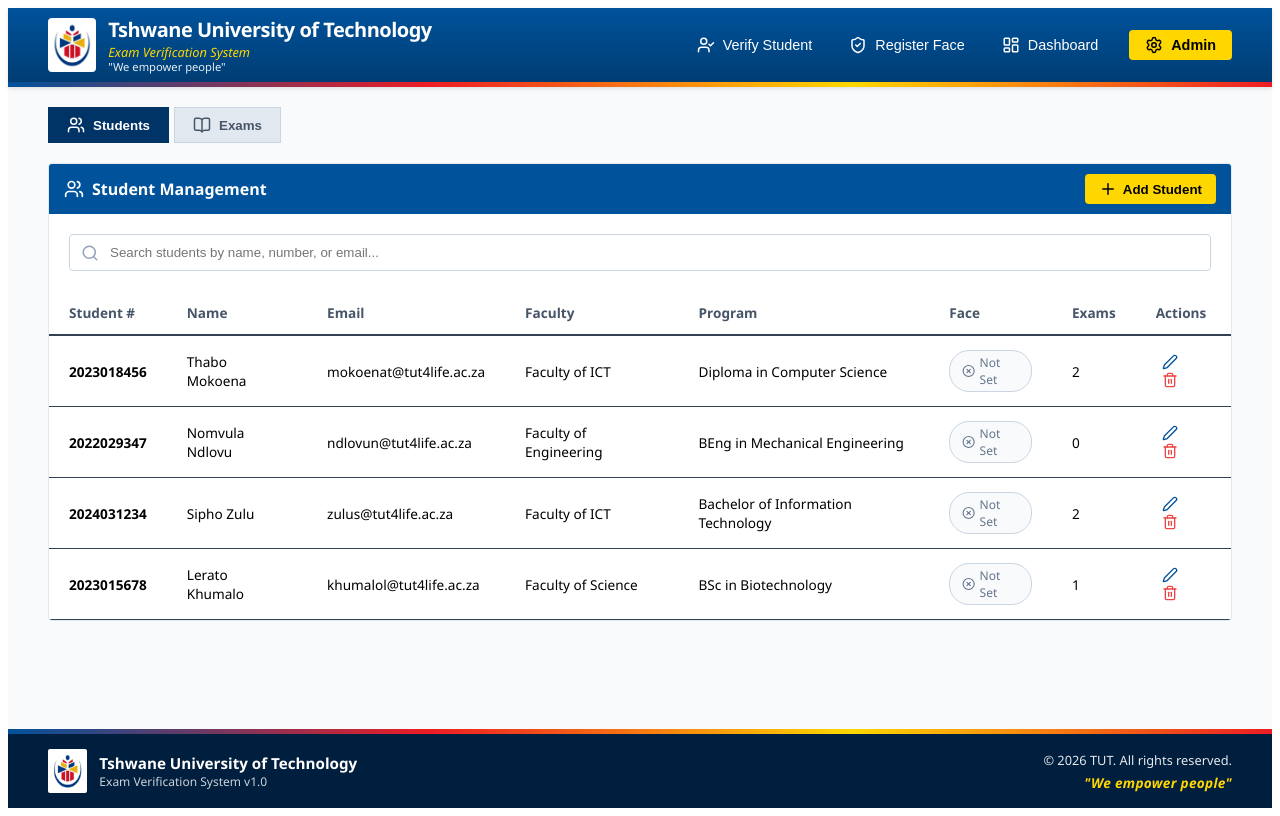
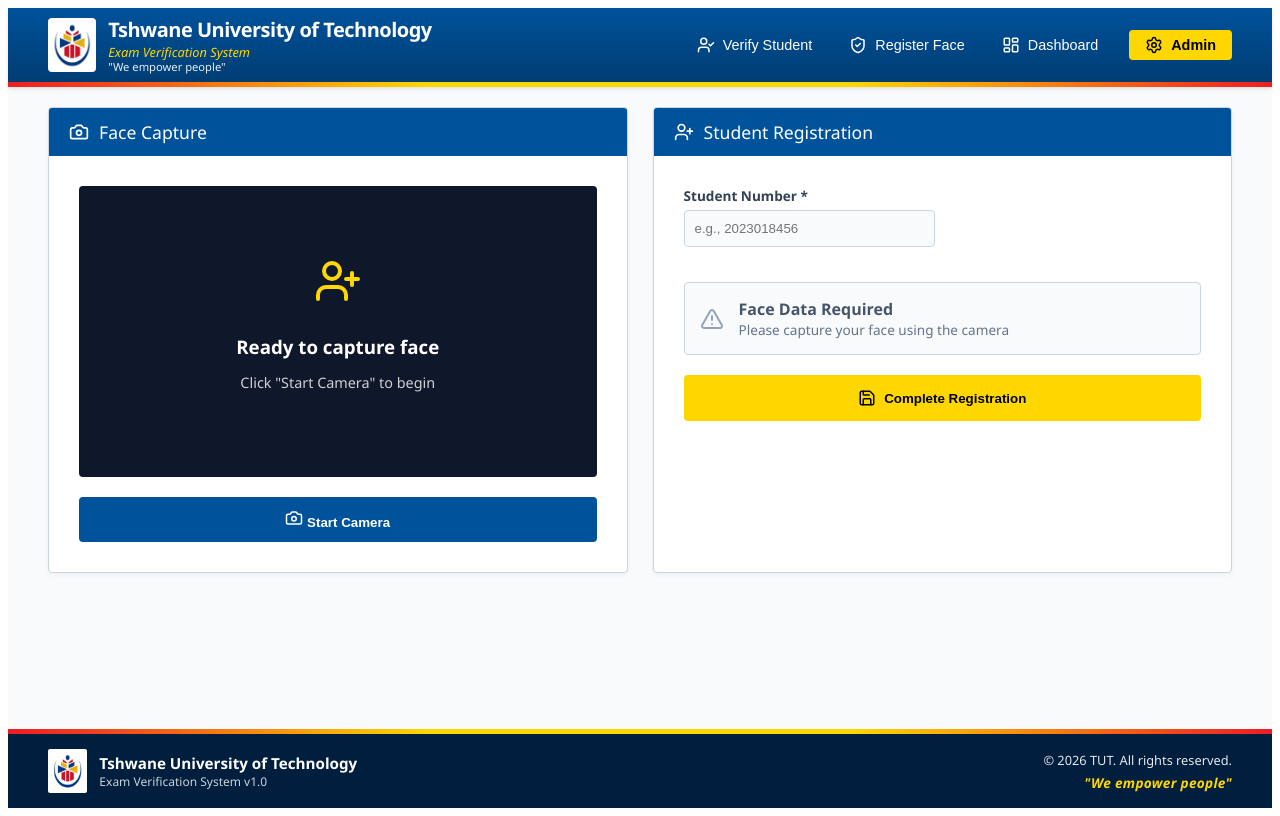
Before and after one commit to Kamogelo-ke/eduverify, a React (Vite) app in the folder frontend/: page /register-face in a window 1280 px wide. Built offline with nearby package versions, Linux system fonts and the light colour scheme.

Commit message:
Added the Register Face page

```diff
--- a/frontend/src/App.jsx
+++ b/frontend/src/App.jsx
@@ -1,11 +1,16 @@
 import React from 'react';
+import { BrowserRouter as Router, Routes, Route } from 'react-router-dom';
 import StudentManagement from './pages/StudentManagement';
+import RegisterFace from './pages/RegisterFace';
 
 function App() {
   return (
-    <div className="App">
-      <StudentManagement />
-    </div>
+    <Router>
+      <Routes>
+        <Route path="/" element={<StudentManagement />} />
+        <Route path="/register-face" element={<RegisterFace />} />
+      </Routes>
+    </Router>
   );
 }
 
--- /dev/null
+++ b/frontend/src/hooks/useCamera.js
@@ -0,0 +1,37 @@
+import { useState, useRef, useEffect } from 'react';
+
+export const useCamera = (isActive) => {
+  const videoRef = useRef(null);
+  const streamRef = useRef(null);
+  const [error, setError] = useState(null);
+
+  useEffect(() => {
+    const startCamera = async () => {
+      try {
+        const stream = await navigator.mediaDevices.getUserMedia({
+          video: { width: 1280, height: 720 }
+        });
+
+        if (videoRef.current) {
+          videoRef.current.srcObject = stream;
+          streamRef.current = stream;
+        }
+      } catch (err) {
+        setError(err);
+        console.error("Camera access error:", err);
+      }
+    };
+
+    if (isActive) {
+      startCamera();
+    }
+
+    return () => {
+      if (streamRef.current) {
+        streamRef.current.getTracks().forEach(track => track.stop());
+      }
+    };
+  }, [isActive]);
+
+  return { videoRef, error };
+};
--- /dev/null
+++ b/frontend/src/pages/RegisterFace.jsx
@@ -0,0 +1,156 @@
+import React, { useState } from 'react';
+import { Camera, Save, UserPlus, AlertTriangle } from 'lucide-react';
+import { useNavigate } from 'react-router-dom';
+
+// Shared Components
+import Header from '../components/Header';
+import Footer from '../components/Footer';
+
+// Hooks
+import { useCamera } from '../hooks/useCamera';
+
+// Styles
+import '../styles/pages/RegisterFace.scss';
+
+const RegisterFace = () => {
+  const navigate = useNavigate();
+  const [isCameraActive, setIsCameraActive] = useState(false);
+  const [isSubmitting, setIsSubmitting] = useState(false);
+
+  // Logic Separation via Custom Hook
+  const { videoRef, error } = useCamera(isCameraActive);
+
+  const handleSubmit = async (e) => {
+    e.preventDefault();
+    if (!isCameraActive) return alert("Please start the camera and capture your face.");
+
+    setIsSubmitting(true);
+
+    // 1. Capture image from video stream
+    const video = videoRef.current;
+    const canvas = document.createElement('canvas');
+    canvas.width = video.videoWidth;
+    canvas.height = video.videoHeight;
+    canvas.getContext('2d').drawImage(video, 0, 0);
+    const faceImage = canvas.toDataURL('image/jpeg');
+
+    // 2. Gather form data
+    const formData = new FormData(e.target);
+    const studentData = {
+      studentNumber: formData.get('studentNumber'),
+      email: formData.get('email'),
+      firstName: formData.get('firstName'),
+      lastName: formData.get('lastName'),
+      faculty: formData.get('faculty'),
+      program: formData.get('program'),
+      faceImage: faceImage // Base64 string for Prisma
+    };
+
+    // 3. API Call
+    try {
+      const response = await fetch('http://localhost:5000/api/students/register', {
+        method: 'POST',
+        headers: { 'Content-Type': 'application/json' },
+        body: JSON.stringify(studentData),
+      });
+
+      if (response.ok) {
+        alert("Student Registered Successfully!");
+        navigate('/dashboard');
+      } else {
+        const errData = await response.json();
+        alert(`Registration failed: ${errData.message}`);
+      }
+    } catch (err) {
+      console.error("API Error:", err);
+      alert("Server connection failed.");
+    } finally {
+      setIsSubmitting(false);
+    }
+  };
+
+  return (
+    <div className="dashboard-wrapper">
+      <Header />
+
+      <main className="content-area">
+        <div className="register-grid">
+
+          {/* Left Column: Face Capture */}
+          <section className="card">
+            <div className="card-header">
+              <Camera size={20} />
+              <h2>Face Capture</h2>
+            </div>
+            <div className="card-content">
+              <div className="camera-box">
+                {!isCameraActive ? (
+                  <div className="camera-placeholder">
+                    <UserPlus size={48} className="user-plus-icon" />
+                    <h3>Ready to capture face</h3>
+                    <p>Click "Start Camera" to begin</p>
+                  </div>
+                ) : (
+                  <div className="camera-feed">
+                    <video
+                      ref={videoRef}
+                      autoPlay
+                      playsInline
+                      muted
+                      className="video-element"
+                      style={{ width: '100%', height: '100%', objectFit: 'cover', borderRadius: '8px' }}
+                    />
+                    {error && <p className="error-text" style={{color: 'red'}}>Error: {error.message}</p>}
+                  </div>
+                )}
+              </div>
+              <button
+                type="button"
+                className="btn-camera"
+                onClick={() => setIsCameraActive(true)}
+                disabled={isCameraActive}
+              >
+                <Camera size={18} /> {isCameraActive ? "Camera Active" : "Start Camera"}
+              </button>
+            </div>
+          </section>
+
+          {/* Right Column: Student Registration */}
+          <section className="card">
+            <div className="card-header">
+              <UserPlus size={20} />
+              <h2>Student Registration</h2>
+            </div>
+            <div className="card-content">
+              <form className="registration-form" onSubmit={handleSubmit}>
+                <div className="form-row">
+                  <div className="form-group">
+                    <label>Student Number *</label>
+                    <input name="studentNumber" type="text" placeholder="e.g., 2023018456" required />
+                  </div>
+                  </div>
+
+
+                <div className="info-box">
+                  <AlertTriangle size={24} className="info-icon" />
+                  <div>
+                    <strong>Face Data Required</strong>
+                    <p>Please capture your face using the camera</p>
+                  </div>
+                </div>
+
+                <button type="submit" className="btn-submit" disabled={isSubmitting}>
+                  <Save size={18} /> {isSubmitting ? "Processing..." : "Complete Registration"}
+                </button>
+              </form>
+            </div>
+          </section>
+        </div>
+      </main>
+
+      <Footer />
+    </div>
+  );
+};
+
+export default RegisterFace;
--- a/frontend/src/pages/StudentManagement.jsx
+++ b/frontend/src/pages/StudentManagement.jsx
@@ -1,5 +1,6 @@
 import React from 'react';
 import { Users, BookOpen, Search, Plus, Edit2, Trash2, CheckCircle, XCircle } from 'lucide-react';
+import { useNavigate } from 'react-router-dom';
 
 // Custom Hook
 import { useStudents } from '../hooks/useStudents';
@@ -12,6 +13,7 @@ import Footer from '../components/Footer';
 import '../styles/pages/student-management.scss';
 
 const StudentManagement = () => {
+  const navigate = useNavigate();
   const {
     students,
     searchTerm,
@@ -32,8 +34,13 @@ const StudentManagement = () => {
         <section className="main-card">
           <header>
             <div className="title"><Users size={20} /> <h2>Student Management</h2></div>
-            <button className="add-btn"><Plus size={18} /> Add Student</button>
-          </header>
+            <button
+              className="add-btn"
+              onClick={() => navigate('/register-face')}
+            >
+              <Plus size={18} /> Add Student
+            </button>
+            </header>
 
           <div className="table-container">
             <div className="search-box">
--- a/frontend/src/styles/components/_footer.scss
+++ b/frontend/src/styles/components/_footer.scss
@@ -10,8 +10,8 @@
   border-top: 5px solid;
   border-image: linear-gradient(
     to right,
-    #00529B,
     #ED1C24,
+    #FFD700,
     #FFD700,
     #ED1C24
   ) 1;
--- a/frontend/src/styles/components/_header.scss
+++ b/frontend/src/styles/components/_header.scss
@@ -15,8 +15,8 @@
   border-bottom: 5px solid;
   border-image: linear-gradient(
     to right,
-    #00529B, // Blue
-    #ED1C24, // Red
+    #ED1C24, // Blue
+    #FFD700, // Red
     #FFD700, // Yellow
     #ED1C24  // Red
   ) 1;
--- /dev/null
+++ b/frontend/src/styles/pages/RegisterFace.scss
@@ -0,0 +1,153 @@
+@use "sass:color";
+@use "../base/variables" as *;
+@use "../base/colors" as *;
+
+.register-container {
+  padding: $content-padding;
+  background-color: $bg-light;
+  min-height: calc(100vh - 160px);
+  justify-content: center;
+}
+
+.register-grid {
+  display: grid;
+  grid-template-columns: 1fr 1fr;
+  gap: 25px;
+  width: 100%;
+  max-width: 1200px;
+}
+
+.card {
+  background: $white;
+  border: 1px solid $border-gray;
+  border-radius: 4px;
+  overflow: hidden;
+  box-shadow: 0 2px 4px rgba(0,0,0,0.05);
+
+  .card-header {
+    background-color: $tut-blue;
+    color: $white;
+    padding: 12px 20px;
+    display: flex;
+    align-items: center;
+    gap: 10px;
+
+    h2 {
+      margin: 0;
+      font-size: 1.1rem;
+      font-weight: 500;
+    }
+  }
+
+  .card-content {
+    padding: 30px;
+  }
+}
+
+// Camera Box Styles
+.camera-box {
+  background-color: #0f172a; // Dark slate for camera area
+  aspect-ratio: 16 / 9;
+  border-radius: 4px;
+  display: flex;
+  align-items: center;
+  justify-content: center;
+  margin-bottom: 20px;
+  color: $white;
+  text-align: center;
+
+  .user-plus-icon {
+    font-size: 3rem;
+    color: $tut-yellow;
+    margin-bottom: 10px;
+  }
+
+  h3 { margin-bottom: 5px; }
+  p { opacity: 0.8; font-size: 0.9rem; }
+}
+
+// Form Styles
+.registration-form {
+  .form-row {
+    display: grid;
+    grid-template-columns: 1fr 1fr;
+    gap: 15px;
+  }
+
+  .form-group {
+    margin-bottom: 15px;
+    display: flex;
+    flex-direction: column;
+
+    label {
+      font-weight: 600;
+      font-size: 0.85rem;
+      margin-bottom: 5px;
+      color: $text-dark;
+    }
+
+    input, select {
+      padding: 10px;
+      border: 1px solid $border-gray;
+      border-radius: 4px;
+      background-color: #f8fafc;
+
+      &:focus {
+        outline: 2px solid $tut-blue;
+        background-color: $white;
+      }
+    }
+  }
+}
+
+// Info/Warning Box
+.info-box {
+  background-color: #f8fafc;
+  border: 1px solid $border-gray;
+  padding: 15px;
+  border-radius: 4px;
+  display: flex;
+  gap: 15px;
+  margin: 20px 0;
+  align-items: center;
+
+  .info-icon {
+    font-size: 1.5rem;
+    color: #94a3b8;
+  }
+
+  strong { display: block; color: #475569; }
+  p { margin: 0; font-size: 0.85rem; color: #64748b; }
+}
+
+// Button Styles
+.btn-camera {
+  width: 100%;
+  background-color: $tut-blue;
+  color: $white;
+  border: none;
+  padding: 12px;
+  font-weight: bold;
+  cursor: pointer;
+  border-radius: 4px;
+  transition: opacity 0.2s;
+
+  &:hover { opacity: 0.9; }
+}
+
+.btn-submit {
+  width: 100%;
+  background-color: $tut-yellow;
+  color: #000;
+  border: none;
+  padding: 14px;
+  font-weight: bold;
+  cursor: pointer;
+  border-radius: 4px;
+  display: flex;
+  justify-content: center;
+  align-items: center;
+  gap: 8px;
+
+  &:hover { background-color: color.adjust($tut-yellow, $lightness: -5%); }
+}
--- a/frontend/src/styles/pages/student-management.scss
+++ b/frontend/src/styles/pages/student-management.scss
@@ -16,29 +16,17 @@
 
     .tab-row {
       display: flex;
-      margin-bottom: 20px;
-      gap: 5px;
-
+      margin-bottom: 25px;
       button {
-        padding: 8px 18px;
+        padding: 8px 16px;
         border: 1px solid #cbd5e1;
-        background: #e2e8f0;
+        border-bottom: none;
         display: flex;
         align-items: center;
         gap: 8px;
         font-weight: 600;
-        cursor: pointer;
-
-        &.active {
-          background: #003366;
-          color: white;
-          border-color: #003366;
-        }
-
-        &.inactive {
-          color: #475569;
-          &:hover { background: #cbd5e1; }
-        }
+        &.active { background: #003366; color: white; border-color: #003366; }
+        &.inactive { background: #e2e8f0; color: #334155; }
       }
     }
 
```
Also changed, not shown: frontend/package.json (+7 -3 lines), 1 other file (tests, documents, lock files or other folders).
